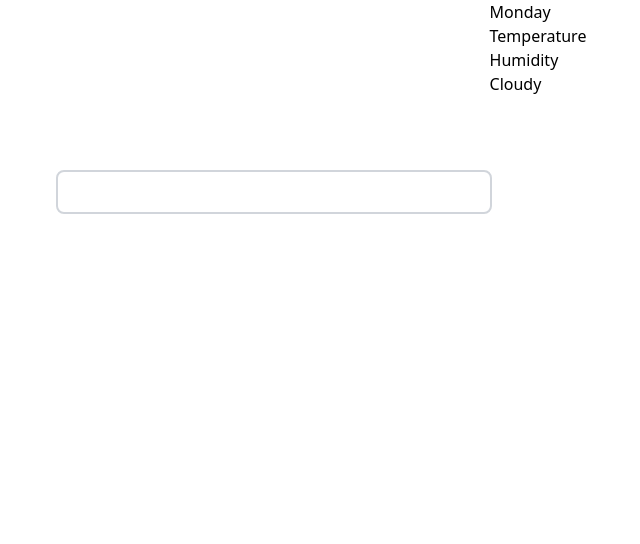
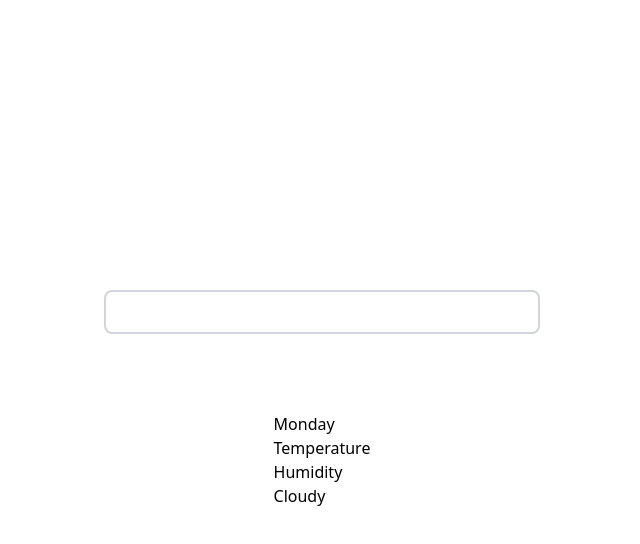
Before and after one commit to AstralRider/react-weather-app, a React (Create React App) app: page / in a window 1280 px wide. Shown: the top 544 px of the page, without its empty margins (318-958 px from the left). Built offline with nearby package versions, Linux system fonts and the light colour scheme; no server answers.

Commit message:
basic body styling added

```diff
--- a/src/Components/App.tsx
+++ b/src/Components/App.tsx
@@ -18,7 +18,7 @@
   };
 
   return (
-    <div className="container flex mx-auto min-h-screen justify-center">
+    <div className="container flex flex-col mx-auto min-h-screen justify-center ">
       <SearchBar className="searchbar" setLocation={setLocation} />
       <Weather />
     </div>
--- a/src/Components/Form Component/SearchBar.tsx
+++ b/src/Components/Form Component/SearchBar.tsx
@@ -20,10 +20,10 @@
   };
 
   return (
-    <div className="relative flex flex-col justify-center max-h-96">
+    <div className="relative flex justify-center max-h-96 mb-20">
       <form
         onSubmit={handleSubmit}
-        className="container max-h-40 flex flex-col justify-center"
+        className="container max-h-40 flex justify-center "
       >
         <input
           className="outline outline-2 outline-gray-300 rounded-md w-80 h-10 min-w-min text-3xl"
--- a/src/Components/Weather component/Weather.tsx
+++ b/src/Components/Weather component/Weather.tsx
@@ -2,10 +2,12 @@
 
 export function Weather() {
   return (
-    <div>
-      <p className="">Monday</p>
-      <p className="">Temperature</p> <p className="">Humidity</p>
-      <p className="">Cloudy</p>
+    <div className="flex justify-center">
+      <div>
+        <p className="">Monday</p>
+        <p className="">Temperature</p> <p className="">Humidity</p>
+        <p className="">Cloudy</p>
+      </div>
     </div>
   );
 }
```
